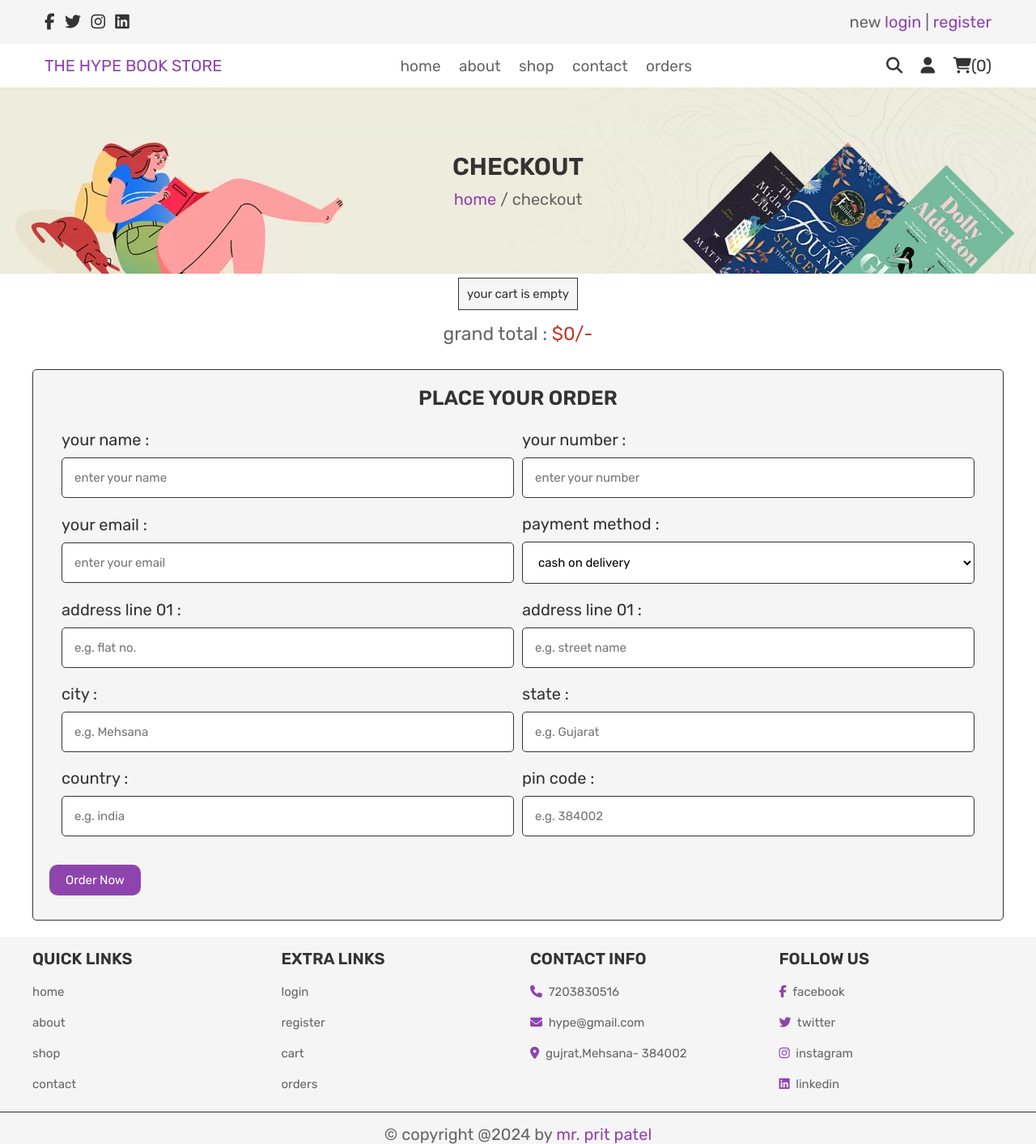
After one commit to Pritpatel11/online-book-store, a PHP site: page /checkout.php in a window 1280 px wide. The commit adds this page. Shown: the whole page at 81% size. Run offline with PHP 8.4, Linux system fonts and the light colour scheme; a user stored in the database is signed in; data comes from the database, SQL or seed files in the repository.

Commit message:
add checkout page where user can fille there address detile for delivery product in home

```diff
--- /dev/null
+++ b/checkout.php
@@ -0,0 +1,231 @@
+<?php
+include 'conn.php';
+session_start();
+$user_id = $_SESSION['user_id'];
+
+if(!isset($_SESSION["user_name"]))
+{
+   header('location:login.php');
+}
+if(isset($_POST['order_btn'])){
+
+    $name = mysqli_real_escape_string($conn, $_POST['name']);
+    $number = $_POST['number'];
+    $email = mysqli_real_escape_string($conn, $_POST['email']);
+    $method = mysqli_real_escape_string($conn, $_POST['method']);
+    $address = mysqli_real_escape_string($conn, 'flat no. '. $_POST['flat'].', '. $_POST['street'].', '. $_POST['city'].', '. $_POST['country'].' - '. $_POST['pin_code']);
+    $placed_on = date('d-M-Y');
+
+    $cart_total = 0;
+    $cart_products[] = '';
+
+    $cart_query = mysqli_query($conn, "SELECT * FROM `cart` WHERE user_id = '$user_id'") or die('query failed');
+    if(mysqli_num_rows($cart_query) > 0){
+       while($cart_item = mysqli_fetch_assoc($cart_query)){
+          $cart_products[] = $cart_item['name'].' ('.$cart_item['quantity'].') ';
+          $sub_total = ($cart_item['price'] * $cart_item['quantity']);
+          $cart_total += $sub_total;
+       }
+    }
+
+
+
+ }
+
+?>
+<!DOCTYPE html>
+<html lang="en">
+<head>
+    <meta charset="UTF-8">
+    <meta name="viewport" content="width=device-width, initial-scale=1.0">
+    <title>checkout</title>
+    <link rel="stylesheet" href="https://cdnjs.cloudflare.com/ajax/libs/font-awesome/6.5.1/css/all.min.css" integrity="sha512-DTOQO9RWCH3ppGqcWaEA1BIZOC6xxalwEsw9c2QQeAIftl+Vegovlnee1c9QX4TctnWMn13TZye+giMm8e2LwA==" crossorigin="anonymous" referrerpolicy="no-referrer" />
+    <link rel="stylesheet" href="css/style.css">
+    <link rel="icon" type="image/png" href="images/logo.png">
+</head>
+<body>
+    <!-- navbar -->
+<?php
+if(isset($message)){
+   foreach($message as $message){
+      echo '
+      <div class="message">
+         <span>'.$message.'</span>
+         <i class="fas fa-times" onclick="this.parentElement.remove();"></i>
+      </div>
+      ';
+   }
+}
+?>
+   <div class="main">
+    <header class="header">
+    <div class="header">
+        <div class="header-1">
+            <div class="flex">
+                <div class="social">
+                <a href="#" class="fab fa-facebook-f"></a>
+                <a href="#" class="fab fa-twitter"></a>
+                <a href="#" class="fab fa-instagram"></a>
+                <a href="#" class="fab fa-linkedin"></a>
+                </div>
+                <p> new <a href="login.php">login</a> | <a href="register.php">register</a> </p>
+            </div>
+        </div>
+
+        <div class="header-2">
+            <div class="flex">
+                <a href="index.php" class="logo">THE HYPE BOOK STORE</a>
+                <nav class="navbar">
+                    <a href="index.php">home</a>
+                    <a href="about.php">about</a>
+                    <a href="shop.php">shop</a>
+                    <a href="contact.php">contact</a>
+                    <a href="order.php">orders</a>
+                 </nav>
+                    <div class="icons">
+                    <div id="menu-btn" class="fas fa-bars"></div>
+                    <a href="search.php" class="fas fa-search"></a>
+                    <div id="user-btn" class="fas fa-user"></div>
+                    <?php
+                        $select_cart_number = mysqli_query($conn, "SELECT * FROM `cart` WHERE user_id = '$user_id'") or die('query failed');
+                         $cart_rows_number = mysqli_num_rows($select_cart_number);
+                     ?>
+                    <a href="cart.php"> <i class="fas fa-shopping-cart"></i><span>(<?php echo $cart_rows_number; ?>)</span> </a>
+                    <div class="user-box">
+                        <p>User_id :<span> <?php echo $_SESSION["user_id"]?></span> </p>
+                        <p>username : <span><?php echo $_SESSION["user_name"]?></span> </p>
+                        <p>email :<span> <?php echo $_SESSION["user_email"] ?> </span> </p>
+                        <a href="logout.php" class="delete-btn">logout</a>
+                     </div>
+            </div>
+        </div>
+    </div>
+</header>
+<!-- heading -->
+<div class="heading">
+   <h3>checkout</h3>
+   <p> <a href="home.php">home</a> / checkout </p>
+</div>
+<!-- display-order -->
+<section class="display-order">
+
+   <?php
+      $grand_total = 0;
+      $select_cart = mysqli_query($conn, "SELECT * FROM `cart` WHERE user_id = '$user_id'") or die('query failed');
+      if(mysqli_num_rows($select_cart) > 0){
+         while($fetch_cart = mysqli_fetch_assoc($select_cart)){
+            $total_price = ($fetch_cart['price'] * $fetch_cart['quantity']);
+            $grand_total += $total_price;
+   ?>
+   <p> <?php echo $fetch_cart['name']; ?> <span>(<?php echo '$'.$fetch_cart['price'].'/-'.' x '. $fetch_cart['quantity']; ?>)</span> </p>
+   <?php
+      }
+   }else{
+      echo '<p class="empty">your cart is empty</p>';
+   }
+   ?>
+   <div class="grand-total"> grand total : <span>$<?php echo $grand_total; ?>/-</span> </div>
+
+</section>
+<!-- checkout -->
+<section class="checkout">
+
+   <form action="" method="post">
+      <h3>place your order</h3>
+      <div class="flex">
+         <div class="inputBox">
+            <span>your name :</span>
+            <input type="text" name="name" required placeholder="enter your name">
+         </div>
+         <div class="inputBox">
+            <span>your number :</span>
+            <input type="number" name="number" required placeholder="enter your number">
+         </div>
+         <div class="inputBox">
+            <span>your email :</span>
+            <input type="email" name="email" required placeholder="enter your email">
+         </div>
+         <div class="inputBox">
+            <span>payment method :</span>
+            <select name="method">
+               <option value="cash on delivery">cash on delivery</option>
+               <option value="credit card">credit card</option>
+               <option value="paypal">upi</option>
+               <option value="paytm">paytm</option>
+            </select>
+         </div>
+         <div class="inputBox">
+            <span>address line 01 :</span>
+            <input type="number" min="0" name="flat" required placeholder="e.g. flat no.">
+         </div>
+         <div class="inputBox">
+            <span>address line 01 :</span>
+            <input type="text" name="street" required placeholder="e.g. street name">
+         </div>
+         <div class="inputBox">
+            <span>city :</span>
+            <input type="text" name="city" required placeholder="e.g. Mehsana">
+         </div>
+         <div class="inputBox">
+            <span>state :</span>
+            <input type="text" name="state" required placeholder="e.g. Gujarat">
+         </div>
+         <div class="inputBox">
+            <span>country :</span>
+            <input type="text" name="country" required placeholder="e.g. india">
+         </div>
+         <div class="inputBox">
+            <span>pin code :</span>
+            <input type="number" min="0" name="pin_code" required placeholder="e.g. 384002">
+         </div>
+      </div>
+      <input type="submit" value="order now" class="btn" name="order_btn">
+   </form>
+
+</section>
+<!-- footer -->
+<section class="footer">
+
+<div class="box-container">
+
+   <div class="box">
+      <h3>quick links</h3>
+      <a href="index.php">home</a>
+      <a href="about.html">about</a>
+      <a href="shop.php">shop</a>
+      <a href="contact.php">contact</a>
+   </div>
+
+   <div class="box">
+      <h3>extra links</h3>
+      <a href="login.php">login</a>
+      <a href="register.php">register</a>
+      <a href="#">cart</a>
+      <a href="order.php">orders</a>
+   </div>
+
+   <div class="box">
+      <h3>contact info</h3>
+      <p> <i class="fas fa-phone"></i> 7203830516 </p>
+      <p> <i class="fas fa-envelope"></i> hype@gmail.com </p>
+      <p> <i class="fas fa-map-marker-alt"></i> gujrat,Mehsana- 384002 </p>
+   </div>
+
+   <div class="box">
+      <h3>follow us</h3>
+      <a href="#"> <i class="fab fa-facebook-f"></i> facebook </a>
+      <a href="#"> <i class="fab fa-twitter"></i> twitter </a>
+      <a href="#"> <i class="fab fa-instagram"></i> instagram </a>
+      <a href="#"> <i class="fab fa-linkedin"></i> linkedin </a>
+   </div>
+
+</div>
+
+<p class="credit"> &copy; copyright @2024 by <span>mr. prit patel</span> </p>
+
+</section>
+</div>
+<!-- custom js file link  -->
+<script src="js/script.js"></script>
+</body>
+</html>
--- a/css/style.css
+++ b/css/style.css
@@ -785,7 +785,83 @@ html{
     color:var(--red);
     font-size: 20px;
 }
+/*  checkout */
+.display-order{
+    max-width: 1200px;
+    margin: 0 auto;
+    text-align: center;
+    padding-bottom: 0;
+ }
 
+ .display-order p{
+    background-color: var(--light-bg);
+    color:var(--black);
+    font-size: 15px;
+    padding:10px 10px;
+    border:var(--border);
+    display: inline-block;
+    margin:5px;
+ }
+
+ .display-order p span{
+    color:var(--red);
+ }
+
+ .display-order .grand-total{
+    margin: 10px;
+    font-size: 23px;
+    color:var(--light-color);
+ }
+
+ .display-order .grand-total span{
+    color:var(--red);
+ }
+ .checkout{
+    padding: 20px;
+ }
+ .checkout form{
+    max-width: 1200px;
+    padding:20px;
+    margin:0 auto;
+    border:var(--border);
+    background-color: var(--light-bg);
+    border-radius: 5px;
+ }
+
+ .checkout form h3{
+    text-align: center;
+    margin-bottom: 10px;
+    color:var(--black);
+    text-transform: uppercase;
+    font-size: 25px;
+ }
+
+ .checkout form .flex{
+    display: flex;
+    flex-wrap: wrap;
+    gap:10px;
+ }
+
+ .checkout form .flex .inputBox{
+    flex:1 1 400px;
+ }
+
+ .checkout form .flex span{
+    font-size: 20px;
+    color:var(--black);
+ }
+
+ .checkout form .flex select,
+ .checkout form .flex input{
+    border:var(--border);
+    width: 100%;
+    border-radius: 5px;
+    width: 100%;
+    background-color: var(--white);
+    padding:15px 15px;
+    font-size: 15px;
+    margin:10px 0;
+ }
 
 /* media queries  */
 @media (max-width:768px){
--- a/order.php
+++ b/order.php
@@ -15,7 +15,7 @@ if(!isset($_SESSION["user_name"]))
     <link rel="stylesheet" href="https://cdnjs.cloudflare.com/ajax/libs/font-awesome/6.5.1/css/all.min.css" integrity="sha512-DTOQO9RWCH3ppGqcWaEA1BIZOC6xxalwEsw9c2QQeAIftl+Vegovlnee1c9QX4TctnWMn13TZye+giMm8e2LwA==" crossorigin="anonymous" referrerpolicy="no-referrer" />
     <link rel="stylesheet" href="css/style.css">
     <link rel="icon" type="image/png" href="images/logo.png">
-    <title>search_page</title>
+    <title>orders</title>
 </head>
 <body>
    <div class="main">
```
Also changed, not shown: cart.php (+14 -2 lines), database/project.sql (+5 -9 lines), index.php (+12 -2 lines), shop.php (+13 -1 lines).
